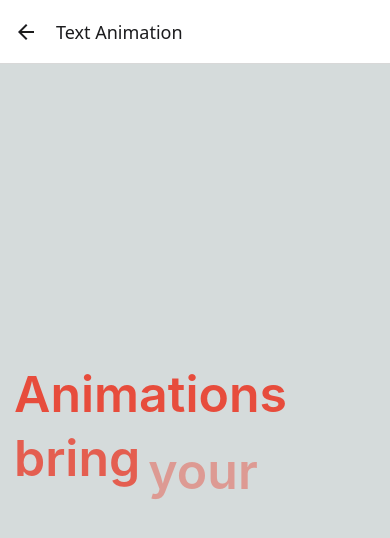
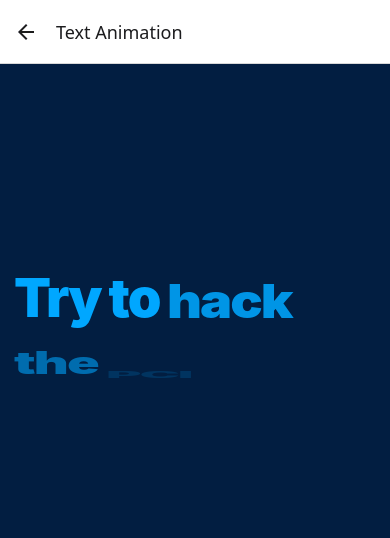
Before and after one commit to harshitjain63/Animation_Rn, a React Native app: screen /TextAnimation in a window 390 px wide. Shown: the top 538 px of the page. Built offline with nearby package versions, Linux system fonts and the light colour scheme.

Commit message:
feat: fixed the text animation screen

```diff
--- a/screens/Favourites.tsx
+++ b/screens/Favourites.tsx
@@ -22,7 +22,7 @@ const Favourites = () => {
   const [data, setData] = useState<ImageProp[]>([]);
 
   const getApiData = async () => {
-    const response = await axios.get('https://randomuser.me/api/?results=100');
+    const response = await axios.get('https://randomuser.me/api/?results=50');
     console.log(response.data);
     if (response.data) {
       setData(response.data.results);
--- a/screens/HomeScreen.tsx
+++ b/screens/HomeScreen.tsx
@@ -1,32 +1,83 @@
-import {View, Button} from 'react-native';
 import React from 'react';
+import {View, FlatList, Text, TouchableOpacity, StyleSheet} from 'react-native';
 import {RootStackParamList} from '../App';
 import {NativeStackNavigationProp} from '@react-navigation/native-stack';
 import {useNavigation} from '@react-navigation/native';
+
+type ScreenNames = keyof RootStackParamList;
 
 type HomeScreenNavigationProp = NativeStackNavigationProp<
   RootStackParamList,
   'Home'
 >;
 
+interface ListItem {
+  id: number;
+  title: string;
+  screen: ScreenNames;
+  backgroundColor: string;
+}
+
 const HomeScreen = () => {
   const navigation = useNavigation<HomeScreenNavigationProp>();
+
+  const data: ListItem[] = [
+    {
+      id: 1,
+      title: 'Grid Animation Screen',
+      screen: 'GridAnimation',
+      backgroundColor: '#FFDDC1',
+    },
+    {
+      id: 2,
+      title: 'Text Animation Screen',
+      screen: 'TextAnimation',
+      backgroundColor: '#FFABAB',
+    },
+    {
+      id: 3,
+      title: 'Favorite Animation Screen',
+      screen: 'Favourites',
+      backgroundColor: '#FFC3A0',
+    },
+  ];
+
+  const renderItem = ({item}: {item: ListItem}) => {
+    return (
+      <TouchableOpacity
+        onPress={() => navigation.navigate(item.screen)}
+        style={[styles.itemContainer, {backgroundColor: item.backgroundColor}]}>
+        <Text style={styles.itemText}>{`${item.id}. ${item.title}`}</Text>
+      </TouchableOpacity>
+    );
+  };
+
   return (
-    <View>
-      <Button
-        title="Grid Animation Screen"
-        onPress={() => navigation.navigate('GridAnimation')}
-      />
-      <Button
-        title="Text Animation Screen"
-        onPress={() => navigation.navigate('TextAnimation')}
-      />
-      <Button
-        title="Text Animation Screen"
-        onPress={() => navigation.navigate('Favourites')}
+    <View style={styles.container}>
+      <FlatList
+        data={data}
+        renderItem={renderItem}
+        keyExtractor={item => item.id.toString()}
       />
     </View>
   );
 };
 
+const styles = StyleSheet.create({
+  container: {
+    flex: 1,
+    padding: 16,
+    backgroundColor: '#F0F8F0',
+  },
+  itemContainer: {
+    padding: 16,
+    marginVertical: 8,
+    borderRadius: 8,
+  },
+  itemText: {
+    fontSize: 18,
+    color: 'black',
+  },
+});
+
 export default HomeScreen;
--- a/screens/TextAnimation.tsx
+++ b/screens/TextAnimation.tsx
@@ -1,53 +1,85 @@
-import React, {useEffect, useRef, useState} from 'react';
+import React, {useEffect, useState} from 'react';
 import {Animated, StyleSheet, View, Easing, Dimensions} from 'react-native';
 
 const {width, height} = Dimensions.get('window');
 
 const SENTENCES = [
-  'React Native makes mobile app development easy and fun.',
-  'Animations bring your app to life.',
-  "Let's code and create magic!",
+  "You can't hack the driver without copying the primary ascii microchip!",
+  'Try to hack the PCI transmitter; maybe it will calculate the optical firewall!',
+  'If we calculate the monitor, we can get to the XML capacitor through the solid-state VGA monitor!',
+  'Try to calculate the UDP monitor; maybe it will navigate the cross-platform protocol!',
+  'If we quantify the firewall, we can get to the CSS program through the Bluetooth ASCII transmitter!',
+  'Try to reboot the PCI pixel; maybe it will program the auxiliary application!',
+  "You can't index the sensor without synthesizing the optical SMTP array!",
+  'Try to synthesize the ASCII transmitter; maybe it will calculate the back-end card!',
+  'If we quantify the circuit, we can get to the HDD matrix through the mobile GB array!',
 ];
 
-const BACKGROUND_COLORS = ['#F5B7B1', '#D5DBDB', '#F0E68C'];
-const TEXT_COLORS = ['#1C2833', '#E74C3C', '#85C1AE'];
+const BACKGROUND_COLORS = [
+  '#8c2be5',
+  '#021e41',
+  '#02a7ff',
+  '#411f00',
+  '#ffa600',
+  '#103c68',
+  '#fcf2cb',
+  '#ff7064',
+  '#2d2d44',
+];
+const TEXT_COLORS = [
+  '#310047',
+  '#00a7ff',
+  '#051e3e',
+  '#ffa80a',
+  '#412204',
+  '#fff0cf',
+  '#103d6a',
+  '#2d2b4a',
+  '#ff7063',
+];
 
 const TextAnimation: React.FC = () => {
   const [currentSentenceIndex, setCurrentSentenceIndex] = useState(0);
   const [words, setWords] = useState<string[]>(SENTENCES[0].split(' '));
-  const animations = useRef(words.map(() => new Animated.Value(0))).current;
-  const opacityAnim = useRef(new Animated.Value(1)).current;
+  const [animations, setAnimations] = useState<Animated.Value[]>([]);
+
+  const opacityAnim = new Animated.Value(1);
 
   useEffect(() => {
-    animateWords();
+    // Create a new animation value for each word in the current sentence
+    const newAnimations = words.map(() => new Animated.Value(0));
+    setAnimations(newAnimations);
+    animateWords(newAnimations);
     // eslint-disable-next-line react-hooks/exhaustive-deps
-  }, [currentSentenceIndex]);
+  }, [currentSentenceIndex, words]);
 
-  const animateWords = () => {
+  const animateWords = (newAnimations: Animated.Value[]) => {
     opacityAnim.setValue(1);
 
-    const wordAnimations = animations.map((anim, _) =>
+    const wordAnimations = newAnimations.map((anim, index) =>
       Animated.timing(anim, {
         toValue: 1,
         duration: 500,
-
+        delay: index * 100,
         useNativeDriver: true,
         easing: Easing.out(Easing.ease),
       }),
     );
 
     Animated.sequence([
-      Animated.stagger(200, wordAnimations),
+      Animated.stagger(50, wordAnimations),
       Animated.delay(1000),
       Animated.timing(opacityAnim, {
         toValue: 0,
         duration: 1000,
         useNativeDriver: true,
       }),
-    ]).start(() => {
-      setTimeout(() => {
-        goToNextSentence();
-      }, 500);
+    ]).start(({finished}) => {
+      if (finished) {
+        setTimeout(() => {
+          goToNextSentence();
+        }, 500);
+      }
     });
   };
 
@@ -55,9 +87,6 @@ const TextAnimation: React.FC = () => {
     const nextIndex = (currentSentenceIndex + 1) % SENTENCES.length;
     setWords(SENTENCES[nextIndex].split(' '));
     setCurrentSentenceIndex(nextIndex);
-
-    animations.forEach(anim => anim.setValue(0));
-    opacityAnim.setValue(1);
   };
 
   return (
@@ -76,13 +105,17 @@ const TextAnimation: React.FC = () => {
                 {
                   transform: [
                     {
-                      translateY: animations[index].interpolate({
-                        inputRange: [0, 1],
-                        outputRange: [30, 0], // From bottom to position
-                      }),
+                      translateY:
+                        animations[index]?.interpolate({
+                          inputRange: [0, 1],
+                          outputRange: [30, 0], // From bottom to position
+                        }) || 0,
+                    },
+                    {
+                      scaleY: animations[index] || 1,
                     },
                   ],
-                  opacity: animations[index],
+                  opacity: animations[index] || 1,
                   color: TEXT_COLORS[currentSentenceIndex], // Change text color based on sentence
                 },
               ]}>
@@ -109,9 +142,11 @@ const styles = StyleSheet.create({
     padding: 10,
   },
   word: {
-    fontSize: 50,
-    fontWeight: '600',
+    fontSize: 54,
+    fontWeight: '900',
     marginHorizontal: 4,
+    lineHeight: 52,
+    letterSpacing: -2,
   },
 });
 
```
